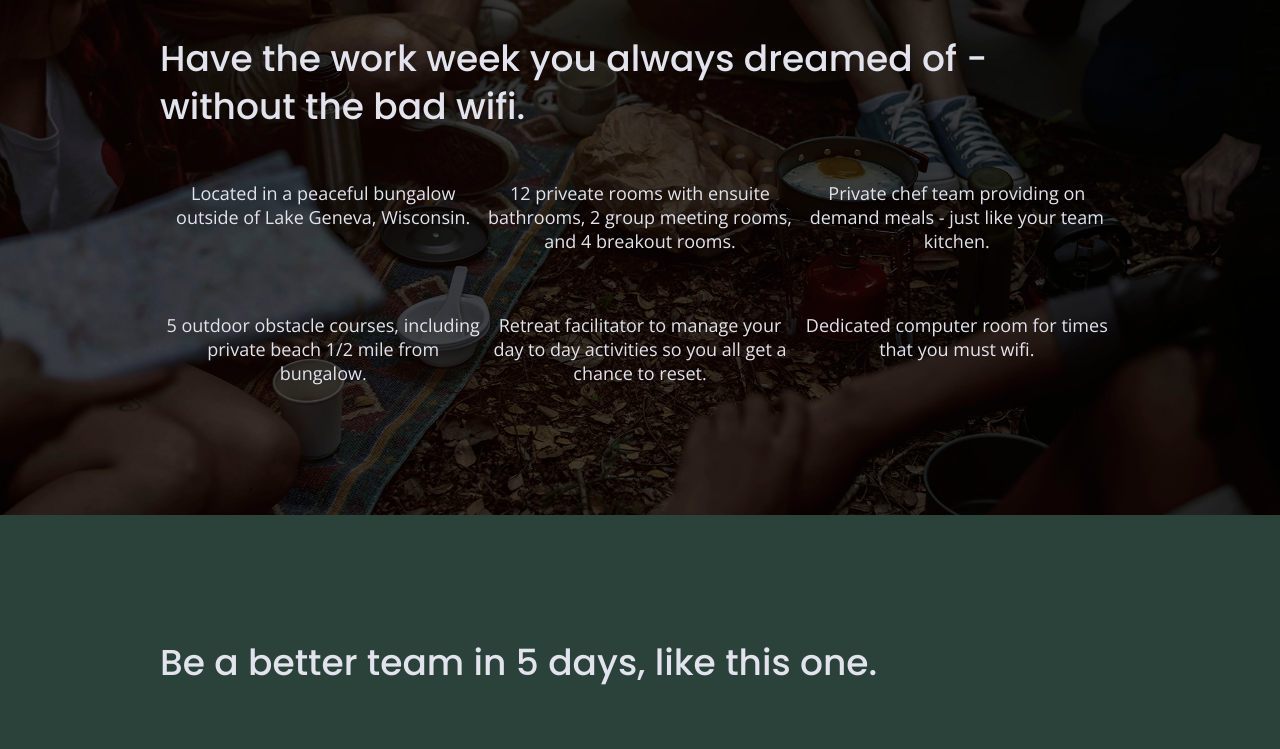
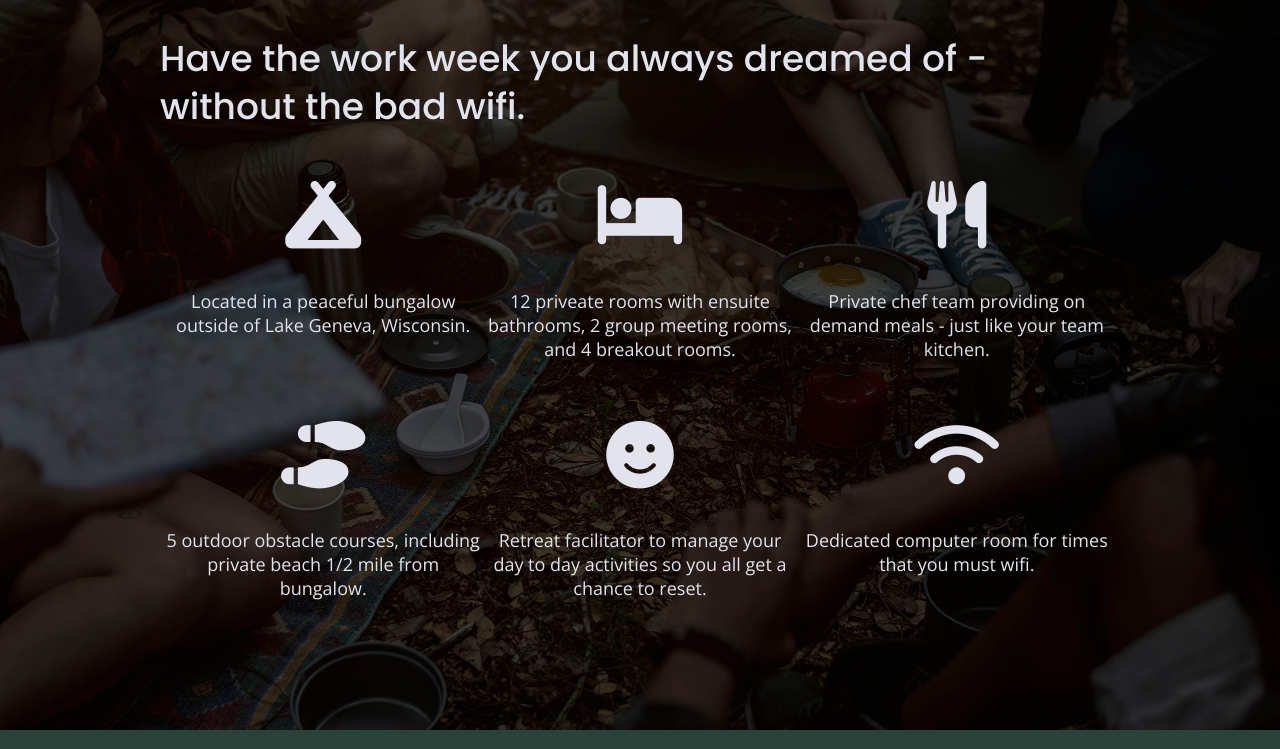
Before and after one commit to JessMac23/unplugged-website, a website built with Parcel: page index.html in a window 1280 px wide. Shown: the part 1089-1838 px from the top of the page. Built offline with nearby package versions, Linux system fonts and the light colour scheme.

Commit message:
Added icons to features on homepage

```diff
--- a/css/main.css
+++ b/css/main.css
@@ -723,6 +723,11 @@ input[type=button] {
     flex-basis: 33%;
   }
 
+  .features i {
+    font-size: 3.75em;
+      margin-bottom: 40px;
+  }
+
   /* Reviews */
 
   .reviews h2 {
--- a/index.html
+++ b/index.html
@@ -18,6 +18,8 @@
 
   <link rel="stylesheet" href="css/normalize.css">
   <link rel="stylesheet" href="css/main.css">
+
+  <script src="https://kit.fontawesome.com/cda19dfa3d.js" crossorigin="anonymous"></script>
 
   <meta name="theme-color" content="#fafafa">
 
@@ -70,31 +72,44 @@
         <h2>Have the work week you always dreamed of - without the bad wifi.</h2>
         <div class="features-items">
           <article>
-            <p class="fontawesome-icon"></p>
-            <p class="features-item-description">Located in a peaceful bungalow outside of Lake Geneva, Wisconsin.</p>
+            <p class="fontawesome-icon">
+              <i class="fa-solid fa-campground"></i>
+            </p>
+            <p class="features-item-description">Located in a peaceful bungalow outside of Lake Geneva, Wisconsin.
+            </p>
           </article>
           <article>
-            <p class="fontawesome-icon"></p>
+            <p class="fontawesome-icon">
+              <i class="fa-solid fa-bed"></i>
+            </p>
             <p class="features-item-description">12 priveate rooms with ensuite bathrooms, 2 group meeting rooms, and 4
               breakout rooms.</p>
           </article>
           <article>
-            <p class="fontawesome-icon"></p>
+            <p class="fontawesome-icon">
+              <i class="fa-solid fa-utensils"></i>
+            </p>
             <p class="features-item-description">Private chef team providing on demand meals - just like your team
               kitchen.</p>
           </article>
           <article>
-            <p class="fontawesome-icon"></p>
+            <p class="fontawesome-icon">
+              <i class="fa-solid fa-shoe-prints"></i>
+            </p>
             <p class="features-item-description">5 outdoor obstacle courses, including private beach 1/2 mile from
               bungalow.</p>
           </article>
           <article>
-            <p class="fontawesome-icon"></p>
+            <p class="fontawesome-icon">
+              <i class="fa-solid fa-face-smile"></i>
+            </p>
             <p class="features-item-description">Retreat facilitator to manage your day to day activities so you all get
               a chance to reset.</p>
           </article>
           <article>
-            <p class="fontawesome-icon"></p>
+            <p class="fontawesome-icon">
+              <i class="fa-solid fa-wifi"></i>
+            </p>
             <p class="features-item-description">Dedicated computer room for times that you must wifi.</p>
           </article>
         </div>
```
Also changed, not shown: about/index.html (+2 -0 lines), faq/index.html (+2 -0 lines).
